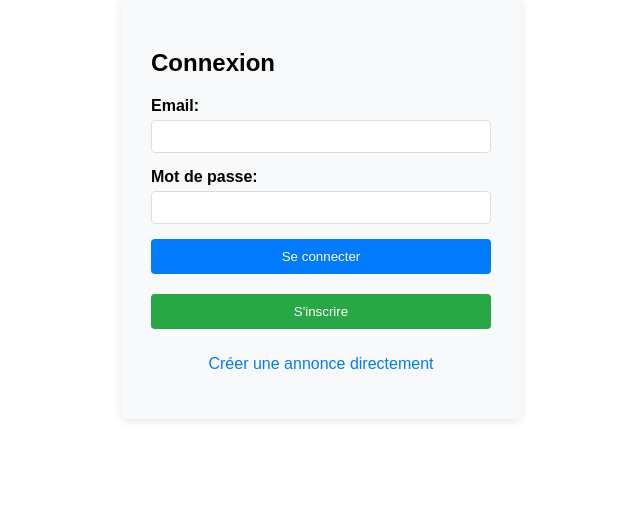
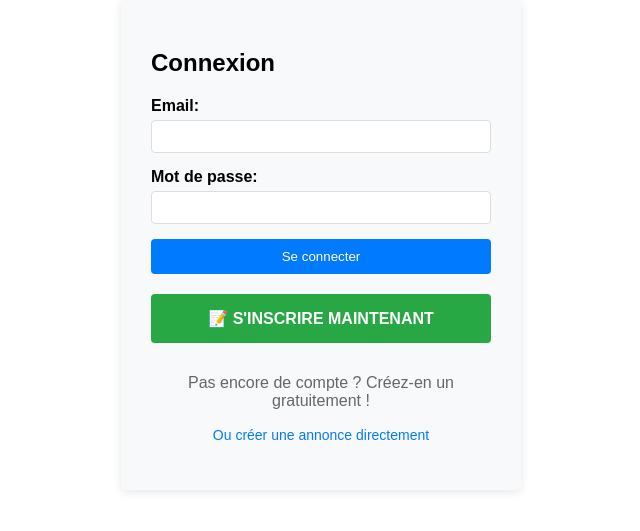
Before and after one commit to lhomangroup/projectimmo, a Django app: a page that uses templates/compte/login-annonce.html in a window 1280 px wide. Shown: the part 121-652 px from the top of the page, without its empty margins (319-959 px from the left). Run offline with Django 3.2, Linux system fonts and the light colour scheme; parts of the project's set-up code (start-up, migrations or seed data) failed here and were passed over.

Commit message:
Assistant checkpoint: Améliorer les boutons d'inscription
Assistant generated file changes:
- templates/compte/login-annonce.html: Améliorer le bouton d'inscription
- templates/index.html: Améliorer les boutons d'inscription sur la page d'accueil

---

User prompt:

can you add a  register button .

Replit-Commit-Author: Assistant
Replit-Commit-Session-Id: beb70737-b727-469e-8f33-69fd913e9a31

```diff
--- a/templates/compte/login-annonce.html
+++ b/templates/compte/login-annonce.html
@@ -67,11 +67,14 @@
         </form>
 
         <div style="text-align: center; margin-top: 20px;">
-            <button type="button" onclick="window.location.href='/annonce/register/'" style="width: 100%; background-color: #28a745; color: white; padding: 10px; border: none; border-radius: 4px; cursor: pointer; margin-bottom: 10px;">
-                S'inscrire
+            <button type="button" onclick="window.location.href='/annonce/register/'" style="width: 100%; background-color: #28a745; color: white; padding: 15px; border: none; border-radius: 4px; cursor: pointer; margin-bottom: 15px; font-size: 16px; font-weight: bold;">
+                📝 S'INSCRIRE MAINTENANT
             </button>
+            <p style="margin-bottom: 10px; color: #666;">
+                Pas encore de compte ? Créez-en un gratuitement !
+            </p>
             <p>
-                <a href="/creer-annonce" style="color: #007bff; text-decoration: none;">Créer une annonce directement</a>
+                <a href="/creer-annonce" style="color: #007bff; text-decoration: none; font-size: 14px;">Ou créer une annonce directement</a>
             </p>
         </div>
     </div>
```
Also changed, not shown: templates/index.html (+6 -2 lines).
